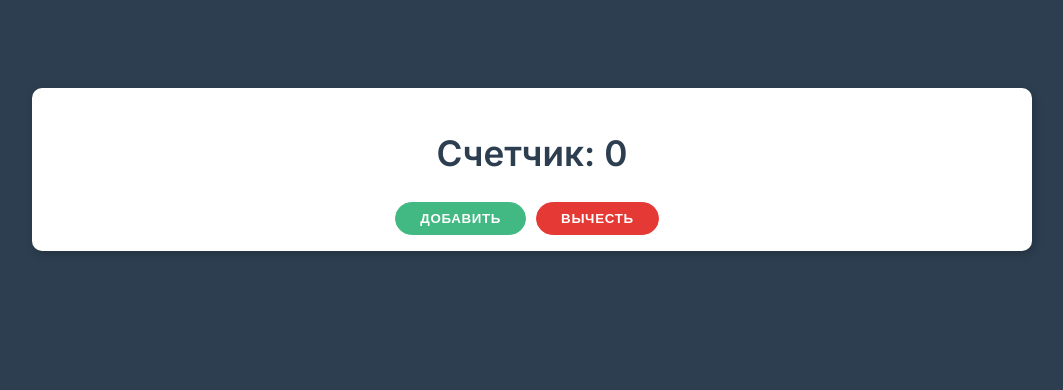
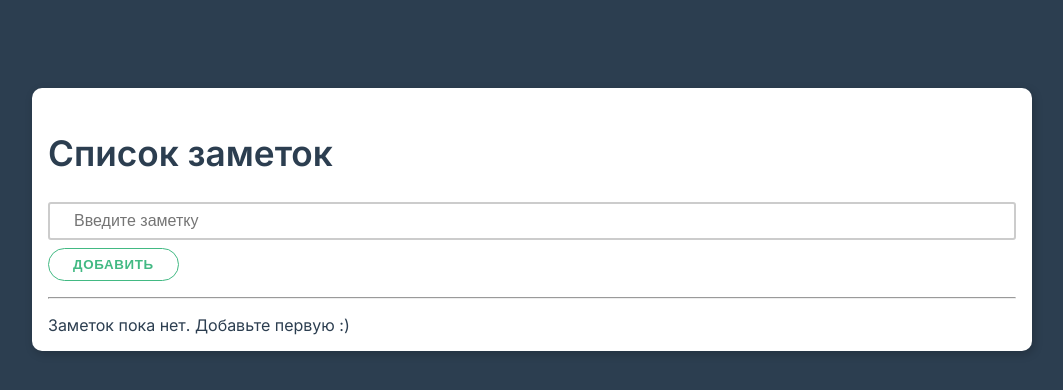
Before and after one commit to bobkov-evgeny/vue-crashCourse, a plain HTML site: page index.html in a window 1280 px wide. Shown: the whole page, without its empty margins (108-1171 px from the left). Drawn offline with nearby package versions, Linux system fonts and the light colour scheme.

Commit message:
vue note list is done

```diff
--- a/app.js
+++ b/app.js
@@ -4,7 +4,23 @@ const App = {
 	data() {
 		return {
 			counter: 0,
+			title: "Список заметок",
+			placeholderString: "Введите заметку",
+			inputValue: "",
+			notes: [],
 		};
+	},
+	methods: {
+		addInput(e) {
+			this.inputValue = e.target.value;
+		},
+		addNewNote() {
+			this.notes.push(this.inputValue);
+			this.inputValue = "";
+		},
+		deleteNote(index) {
+			this.notes.splice(index, 1);
+		},
 	},
 };
 
--- a/index.html
+++ b/index.html
@@ -9,11 +9,29 @@
 	</head>
 	<body>
 		<div class="container pt-5" id="app">
-			<div class="card center">
-				<h1>Счетчик: {{ counter }}</h1>
-				<div>
-					<button class="btn primary">Добавить</button>
-					<button class="btn danger">Вычесть</button>
+			<div class="card">
+				<h1>{{ title }}</h1>
+				<div class="form-control">
+					<input
+						type="text"
+						v-bind:placeholder="placeholderString"
+						v-bind:value="inputValue"
+						v-on:input="addInput"
+						v-on:keypress.enter="addNewNote"
+					/>
+				</div>
+				<button class="btn" v-on:click="addNewNote">Добавить</button>
+				<hr />
+				<ul class="list" v-if="notes.length !== 0">
+					<li class="list-item" v-for="(note, index) of notes">
+						{{note}}
+						<button class="btn danger" v-on:click="deleteNote(index)">
+							Удалить
+						</button>
+					</li>
+				</ul>
+				<div v-if="notes.length === 0">
+					Заметок пока нет. Добавьте первую :)
 				</div>
 			</div>
 		</div>
```
